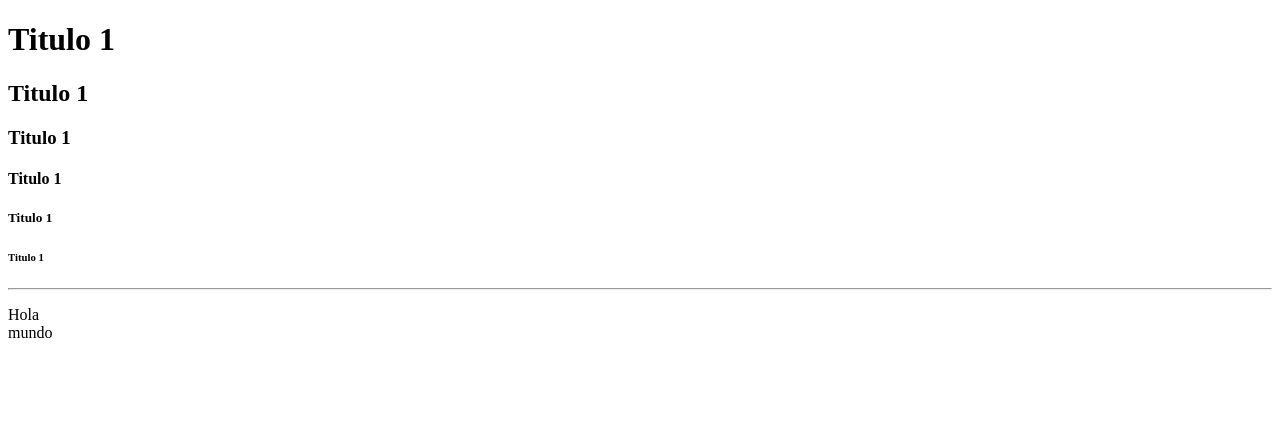
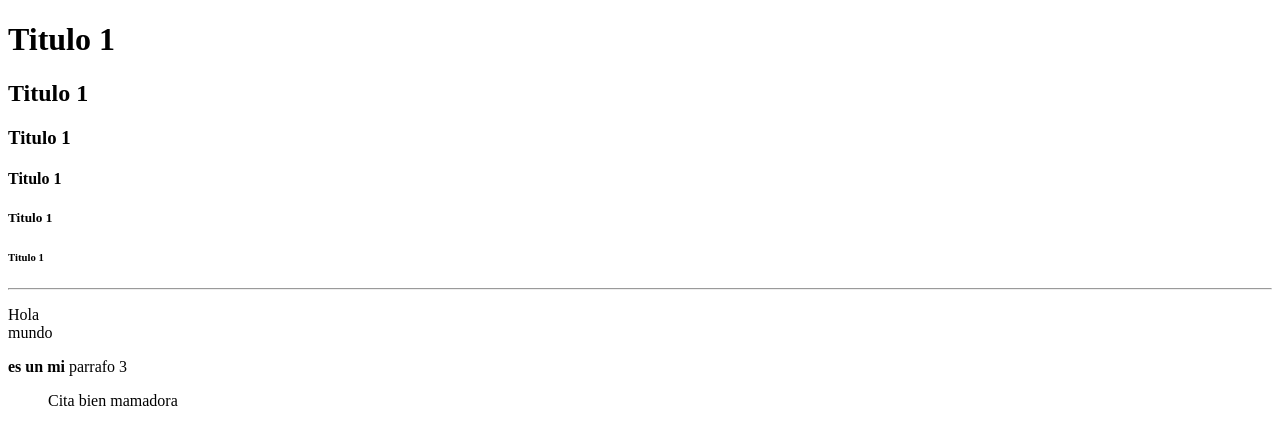
Before and after one commit to PBankai/JavaScript_c, a plain HTML site: page SECCIÓN 1/index.html in a window 1280 px wide. Drawn offline with Linux system fonts and the light colour scheme.

Commit message:
codigo y negritas

```diff
--- a/SECCIÓN 1/index.html
+++ b/SECCIÓN 1/index.html
@@ -12,6 +12,8 @@
         <h5> Titulo 1</h5>
         <h6> Titulo 1</h6>
         <hr />
-        <p> Hola <br /> mundo</p>
+        <!-- Trying to understand comment    --><p> Hola <br /> mundo</p>
+        <p> <b>es un mi</b>  parrafo 3</p>
+        <blockquote> Cita bien mamadora</blockquote>
     </body>
 </html>
```
